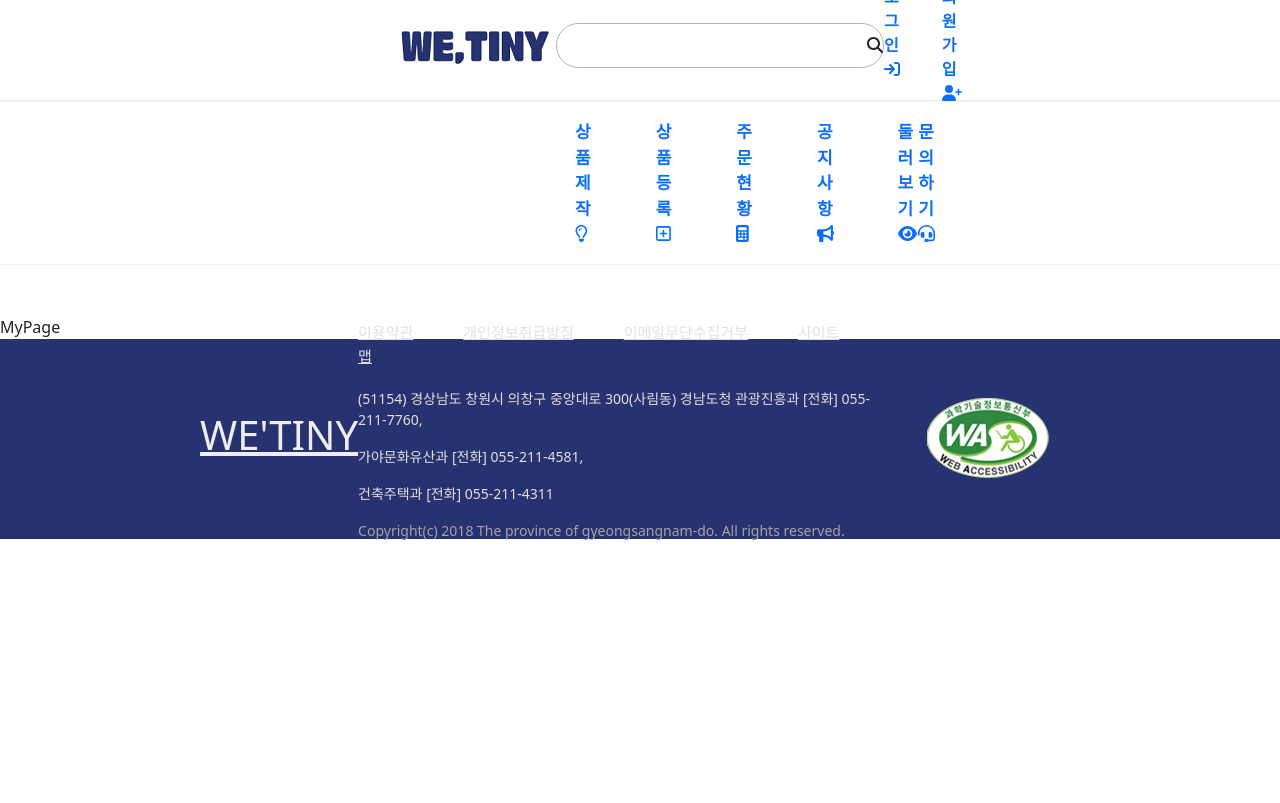
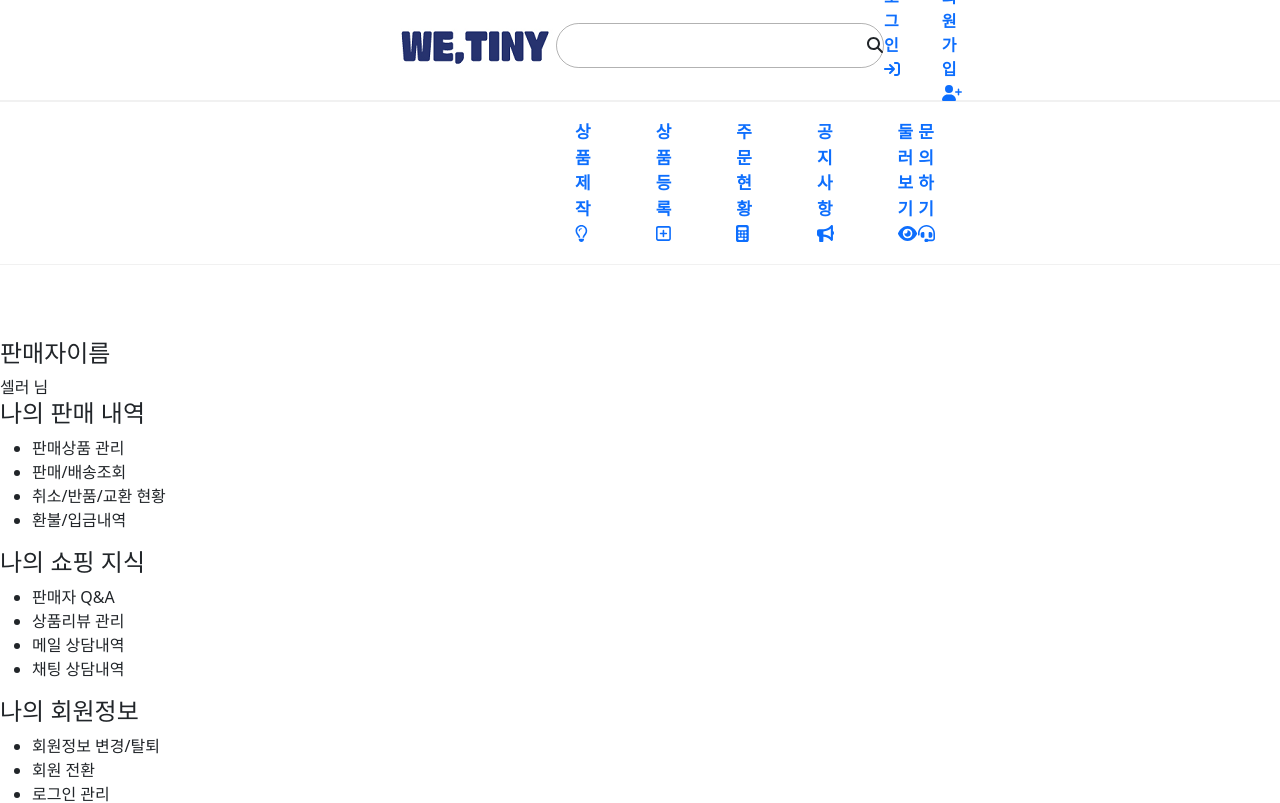
Before and after one commit to HHyeonYoungPark/Goods_Project, a React (Create React App) app in the folder seller/client/: page /mypage in a window 1280 px wide. Shown: the top 803 px of the page. Built offline with nearby package versions, Linux system fonts and the light colour scheme.

Commit message:
11/10 10:00

```diff
--- a/seller/client/src/components/css/layout/Header.css
+++ b/seller/client/src/components/css/layout/Header.css
@@ -6,7 +6,7 @@
   align-items: center;
   justify-content: space-between;
 }
-.header-con span{
+.header-con span {
   margin-right: 3px;
 }
 .R-head {
@@ -37,7 +37,7 @@
   align-items: center;
   z-index: 1;
   opacity: 1;
-  padding:15px 0;
+  padding: 15px 0;
 }
 .search-bar__input {
   width: 300px;
--- a/seller/client/src/components/css/pages/HelpToAdmin.css
+++ b/seller/client/src/components/css/pages/HelpToAdmin.css
@@ -69,10 +69,10 @@
 li button {
   margin-left: 500px;
 }
- .ask-wrap h3{
+.ask-wrap h3 {
   margin-top: 60px;
 }
-.ask-hr{
+.ask-hr {
   background-color: #f1f1f1;
   margin-top: 15px;
 }
@@ -86,5 +86,4 @@
   cursor: pointer;
   margin-left: 350px;
   margin-bottom: 50px;
-
 }
--- a/seller/client/src/components/pages/MyPage.js
+++ b/seller/client/src/components/pages/MyPage.js
@@ -1,7 +1,47 @@
 import React from "react";
 
 function MyPage() {
-  return <div>MyPage</div>;
+  return (
+    <div className="mypage-container">
+      <div className="mypage-wrap">
+        <div className="mypage-sideNav">
+          <div className="sideNav-profile">
+            <img src="" alt="" />
+            <h4>판매자이름</h4>
+            <span>셀러 님</span>
+          </div>
+          <div className="sideNav-history">
+            <h4>나의 판매 내역</h4>
+            <ul>
+              <li>판매상품 관리</li>
+              <li>판매/배송조회</li>
+              <li>취소/반품/교환 현황</li>
+              <li>환불/입금내역</li>
+            </ul>
+          </div>
+          <div className="sideNav-Q&A">
+            <h4>나의 쇼핑 지식</h4>
+            <ul>
+              <li>판매자 Q&A</li>
+              <li>상품리뷰 관리</li>
+              <li>메일 상담내역</li>
+              <li>채팅 상담내역</li>
+            </ul>
+          </div>
+          <div className="sideNav-userInfo">
+            <h4>나의 회원정보</h4>
+            <ul>
+              <li>회원정보 변경/탈퇴</li>
+              <li>회원 전환</li>
+              <li>로그인 관리</li>
+              <li>개인정보 이용내역</li>
+            </ul>
+          </div>
+        </div>
+        <div className="mypage-content"></div>
+      </div>
+    </div>
+  );
 }
 
 export default MyPage;
```
Also changed, not shown: seller/client/src/components/css/layout/Navbar.css (+3 -5 lines), seller/client/src/components/css/pages/Main.css (+4 -4 lines).
